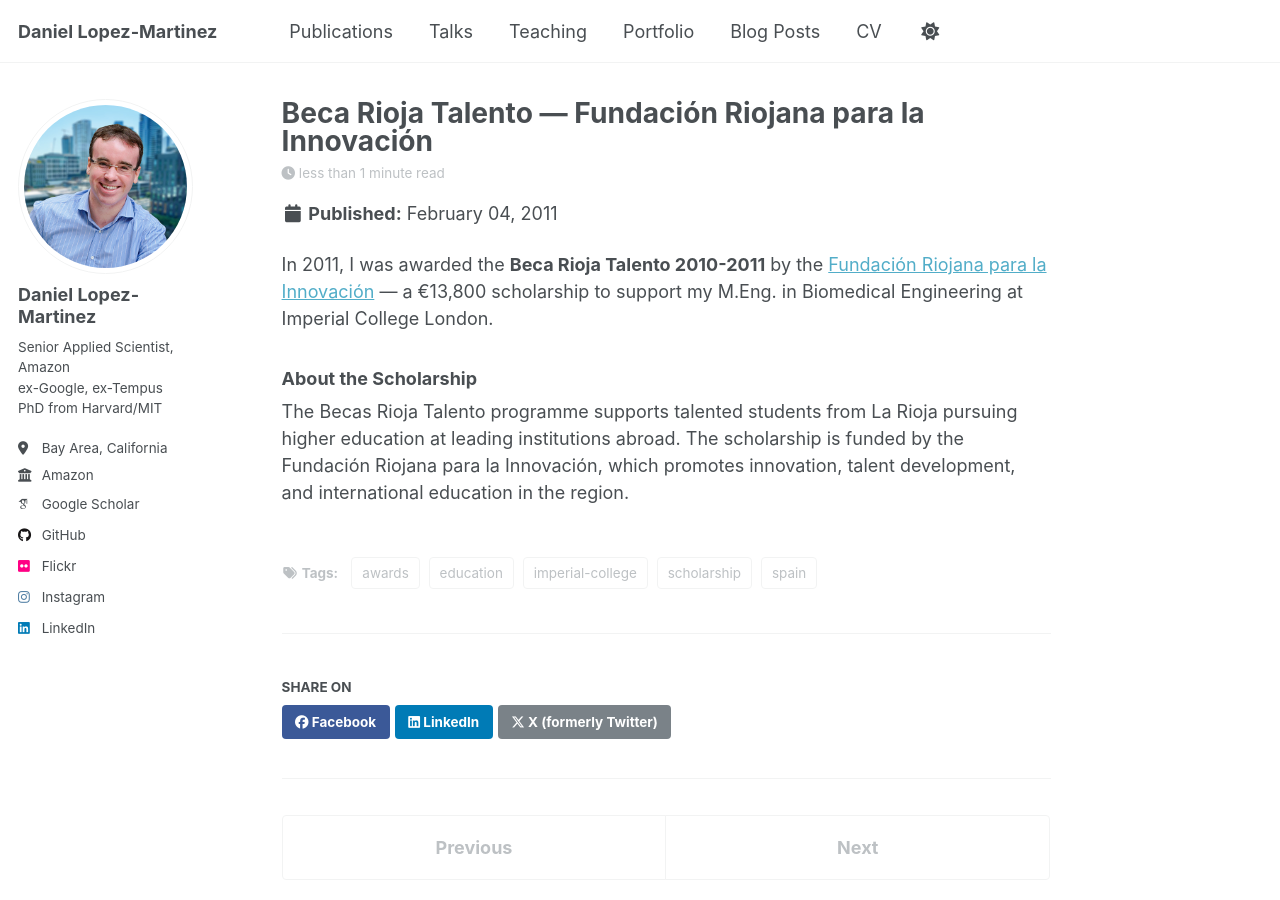
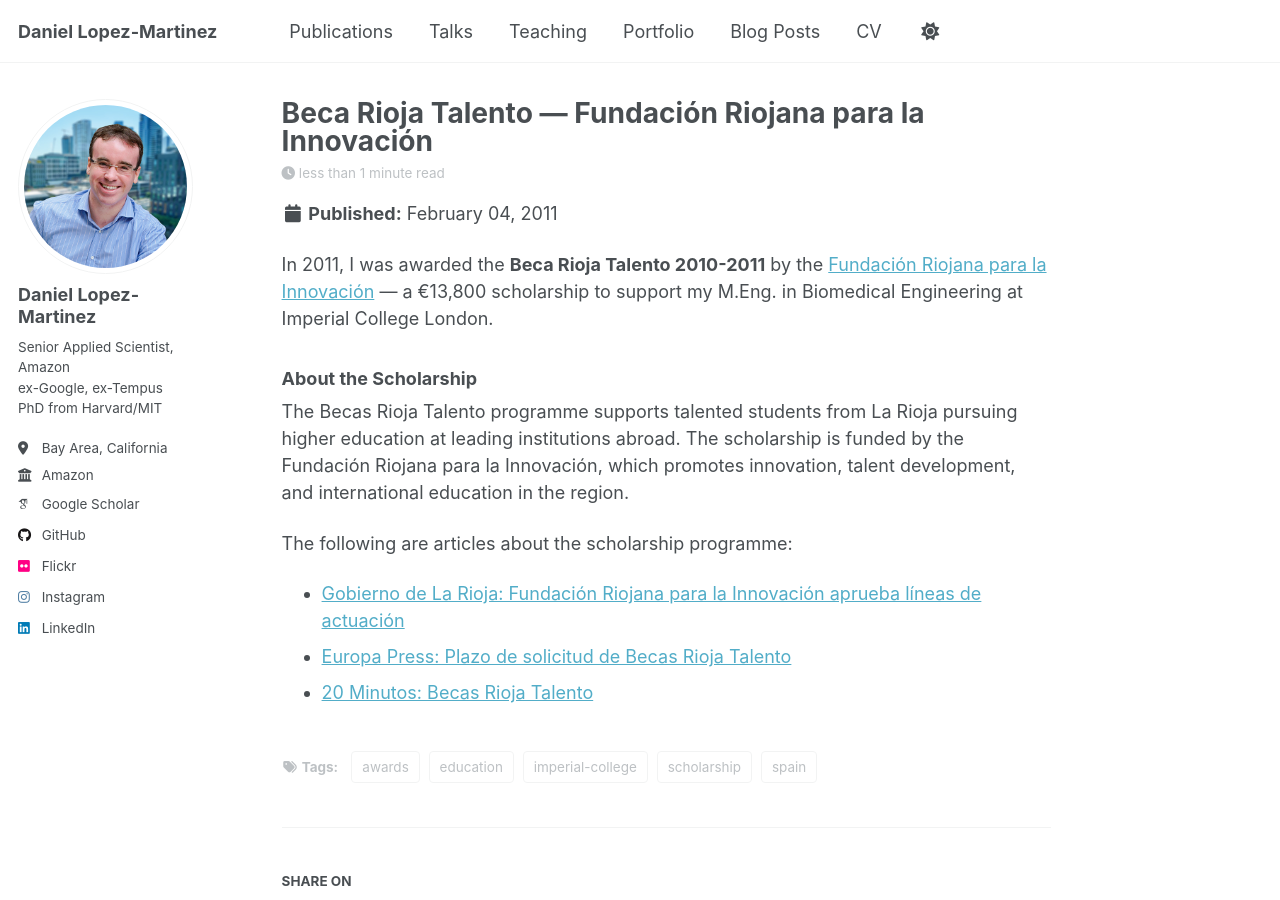
Before and after one commit to daniel-lopezmartinez/daniel-lopezmartinez.github.io, a Jekyll site: the page built from _posts/2011-02-04-rioja-talento-scholarship.md, in a window 1280 px wide and 900 px high. Built offline with Jekyll 4.4.1, drawn with Linux system fonts in a browser that asks for light colours; some web fonts are replaced; a script that is not in the unit is left out.

Commit message:
added articles

```diff
--- a/_posts/2011-02-04-rioja-talento-scholarship.md
+++ b/_posts/2011-02-04-rioja-talento-scholarship.md
@@ -16,3 +16,9 @@ In 2011, I was awarded the **Beca Rioja Talento 2010-2011** by the [Fundación R
 ### About the Scholarship
 
 The Becas Rioja Talento programme supports talented students from La Rioja pursuing higher education at leading institutions abroad. The scholarship is funded by the Fundación Riojana para la Innovación, which promotes innovation, talent development, and international education in the region.
+
+The following are articles about the scholarship programme:
+
+- [Gobierno de La Rioja: Fundación Riojana para la Innovación aprueba líneas de actuación](https://larioja.org/innovacion/fr/noticias/noticia-innovacion/fundacion-riojana-innovacion-aprueba-lineas-actuacion-promo)
+- [Europa Press: Plazo de solicitud de Becas Rioja Talento](https://www.europapress.es/la-rioja/noticia-plazo-solicitud-becas-rioja-talento-fundacion-riojana-innovacion-concluye-29-octubre-20101023133652.html)
+- [20 Minutos: Becas Rioja Talento](https://www.20minutos.es/noticia/655591/0/)
```
